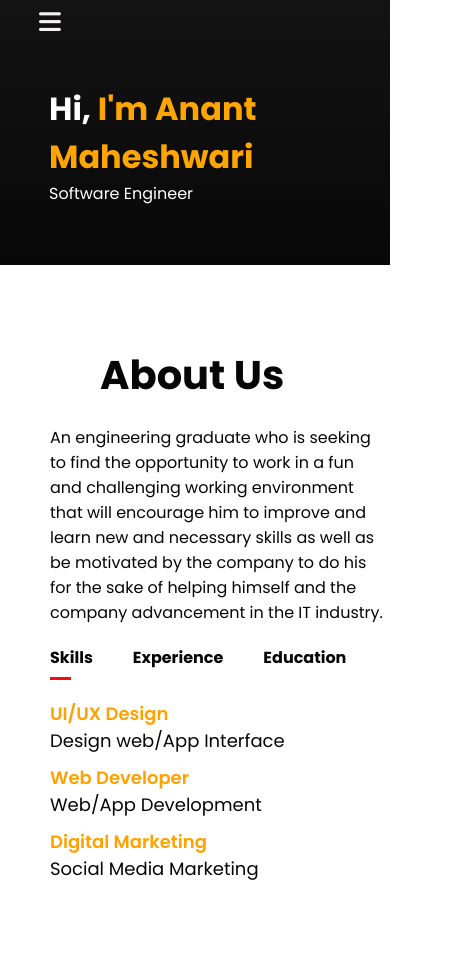
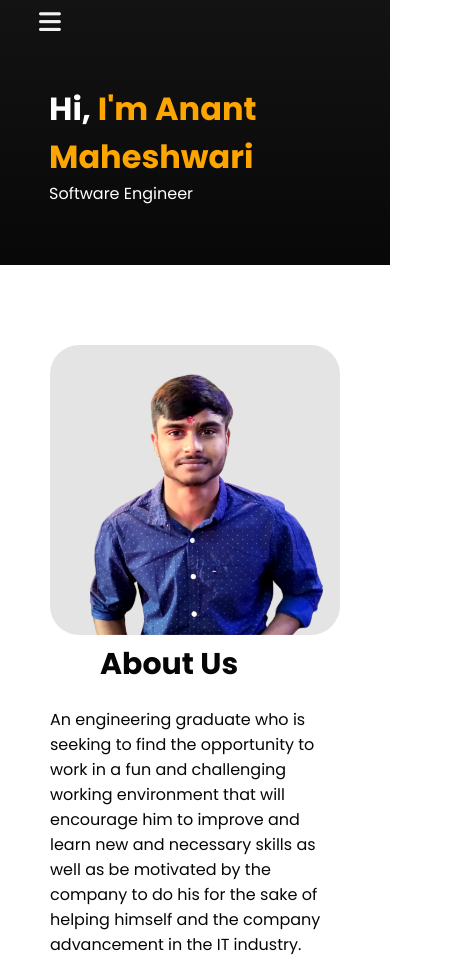
Before and after one commit to maheshwari2Anant/myCV, a plain HTML site: page index.html in a window 390 px wide. Shown: the top 960 px of the page, 452 px wide, since content can reach past the window. Drawn offline with Linux system fonts and the light colour scheme.

Commit message:
Fixed contact flex

```diff
--- a/style.css
+++ b/style.css
@@ -130,10 +130,11 @@ nav ul li a:hover::after{
   justify-content: space-around;
   flex: wrap;
   margin: 0 50px;
+  flex-direction: row;
 }
 
 .col1 {
-  flex-basis: 35%;
+  flex-basis: max(35%, 400px);
 }
 
 .col1 img {
@@ -473,14 +474,15 @@ nav .fas {
   }
 
   .subtitle {
-    font-size: 40px;
+    font-size: 30px;
   }
 
   .col1 {
-    flex-basis: 10%;
+    flex-basis: max(100%, 400px);
   }
   .col2 {
-    flex-basis: 100%;
+    /* flex-basis: 100%; */
+    flex-basis: 35%;
   }
 
   .tab-links {
@@ -500,4 +502,13 @@ nav .fas {
     margin: 10px;
     display: inline-block;
   }
+
+  .row {
+    flex-direction: column;
+  }
+
+  .contact-title{
+    font-size:35px;
+
+  }
 }
```
